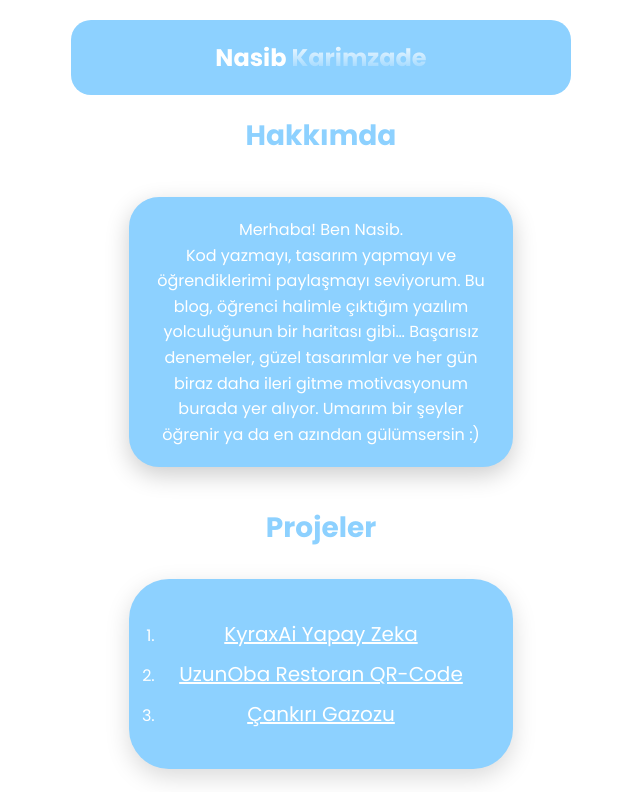
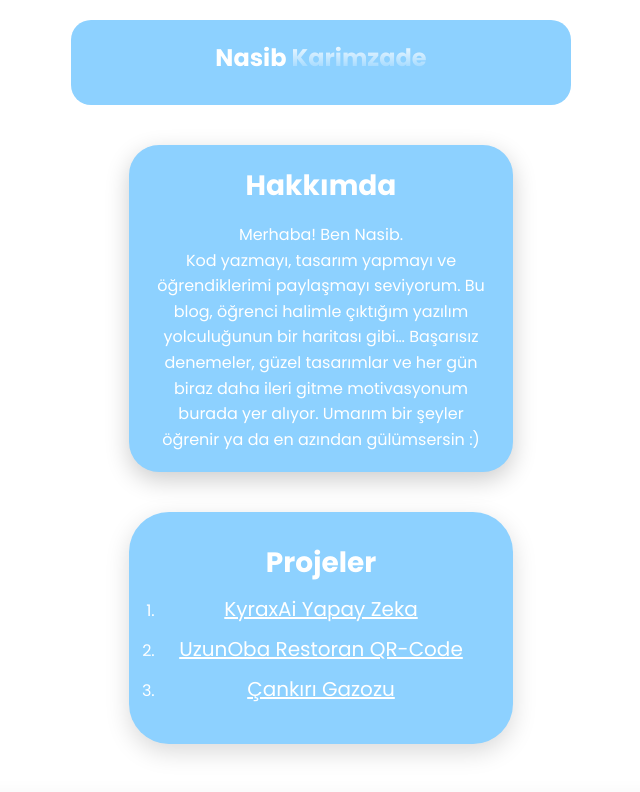
Before and after one commit to nkarimzade/Porfolio, a React (Vite) app: page / in a window 1280 px wide. Shown: the top 792 px of the page, without its empty margins (319-959 px from the left). Built offline with nearby package versions, Linux system fonts and the light colour scheme.

Commit message:
fix: Refactor Home, Navbar, and Projeler components for improved structure and styling

```diff
--- a/src/Pages/Home.jsx
+++ b/src/Pages/Home.jsx
@@ -4,10 +4,9 @@ import "./Home.css"
 const Home = () => {
     return (
         <div>
-            <div className="text">
-                                <h1>Hakkımda</h1>
-            </div>
+
             <div className="Home">
+                <h1>Hakkımda</h1>
                 <p>Merhaba! Ben Nasib. <br /> Kod yazmayı, tasarım yapmayı ve öğrendiklerimi paylaşmayı seviyorum. Bu blog, öğrenci halimle çıktığım yazılım yolculuğunun bir haritası gibi… Başarısız denemeler, güzel tasarımlar ve her gün biraz daha ileri gitme motivasyonum burada yer alıyor. Umarım bir şeyler öğrenir ya da en azından gülümsersin :)
 
                 </p>
--- a/src/Pages/Navbar.css
+++ b/src/Pages/Navbar.css
@@ -16,24 +16,18 @@
     flex-direction: row;
     backdrop-filter: blur(10px);
     justify-content: center;
-    gap: 10px;
+
     transition: all 0.3s ease;
 }
 
-.navbar .logo img {
-    width: 50px;
-    height: 50px;
-    transition: 1s ease-in-out;
-    border-radius: 50%;
-    object-fit: cover;
-}
+
 
 .navbar .name h1 {
     color: var(--text-color);
     font-size: 24px;
+    margin-bottom: 10px;
     transition: 1s;
     cursor: pointer;
-    margin: 0;
 }
 
 .name span {
@@ -68,7 +62,3 @@
     transform: scale(1.1);
     cursor: pointer;
 }
-
-.name h1:hover{
-    transform: translateY(-10px);
-}
--- a/src/Pages/Projeler.css
+++ b/src/Pages/Projeler.css
@@ -26,7 +26,7 @@
 }
 
 .text h1 {
-    color: var(--background-color);
+    color: var(--text-color);
     display: grid;
     align-items: center;
     justify-content: center;
--- a/src/Pages/Projeler.jsx
+++ b/src/Pages/Projeler.jsx
@@ -4,10 +4,12 @@ import "./Projeler.css"
 const Projeler = () => {
     return (
         <div>
-            <div className="text">
+                 <div className="projeler">
+                <div className="text">
                 <h1>Projeler</h1>
-            </div>            <div className="projeler">
+            </div>
                 <ol>
+
                     <li><a target='_blank' href="https://kyraxai.vercel.app">KyraxAi Yapay Zeka</a></li>
                     <li><a target='_blank' href="https://uzunoba.vercel.app">UzunOba Restoran QR-Code</a></li>
                     <li><a target='_blank' href="https://gazoz-seven.vercel.app/">Çankırı Gazozu</a></li>
```
